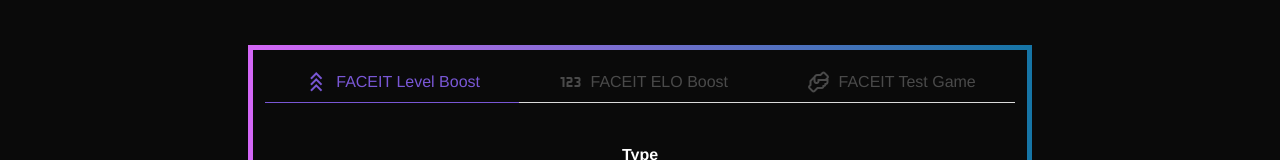
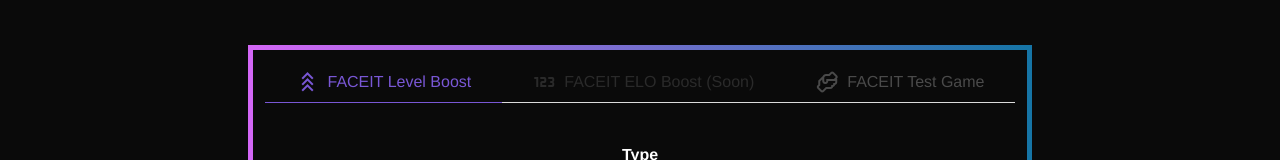
Before and after one commit to gtpolak/Abes, a Vue app: page /faceit in a window 1280 px wide. Shown: the part 348-508 px from the top of the page. Built offline with nearby package versions, Linux system fonts and the light colour scheme.

Commit message:
Disable face it elo form due to lack of pricing

```diff
--- a/src/views/FACEIT.vue
+++ b/src/views/FACEIT.vue
@@ -21,7 +21,7 @@
               <b-tab-item label="FACEIT Level Boost" icon="chevron-triple-up">
                 <faceit-level-form></faceit-level-form>
               </b-tab-item>
-              <b-tab-item label="FACEIT ELO Boost" icon="numeric">
+              <b-tab-item label="FACEIT ELO Boost (Soon)" icon="numeric" disabled>
                 <faceit-elo-form></faceit-elo-form>
               </b-tab-item>
               <b-tab-item label="FACEIT Test Game" icon="handshake-outline">
```
